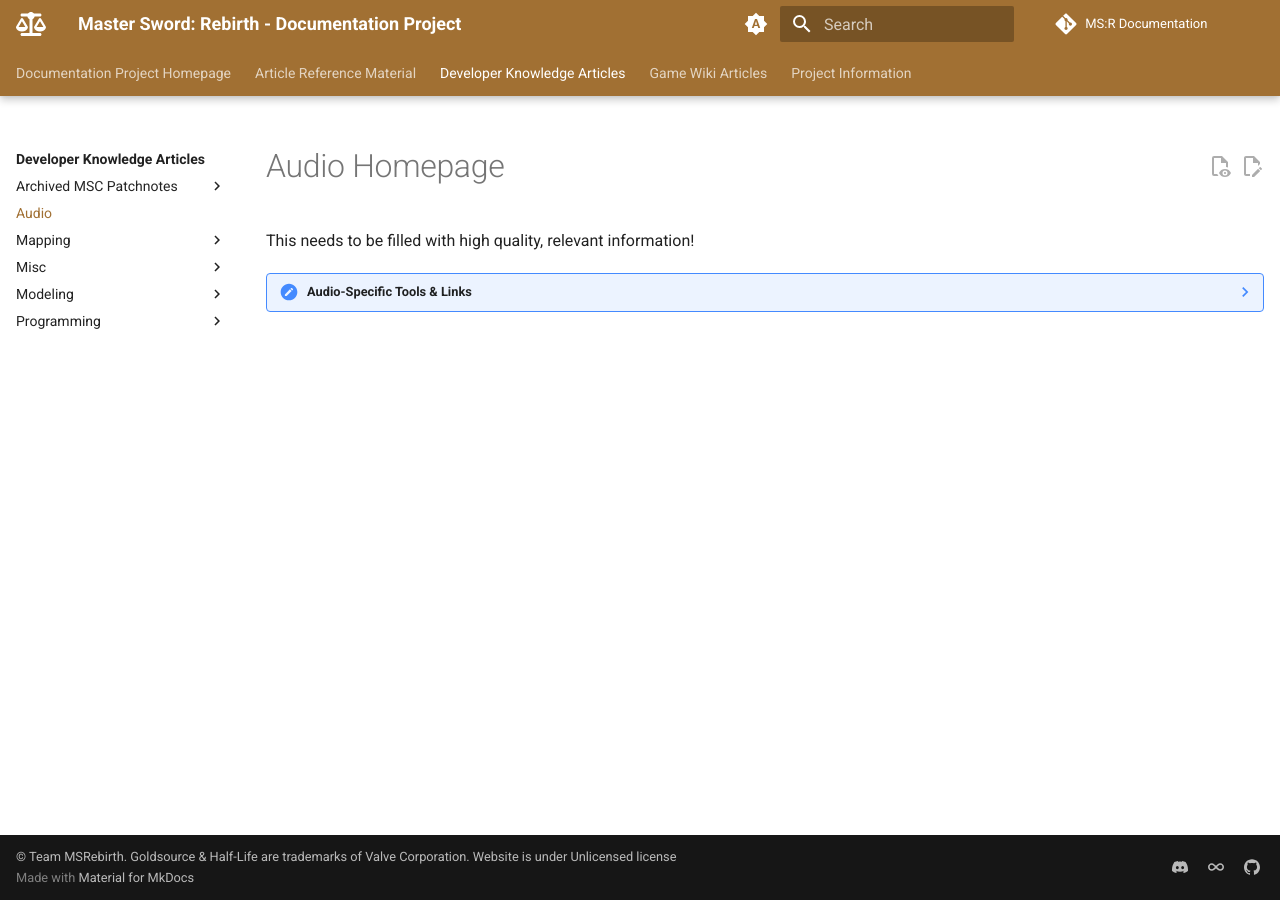
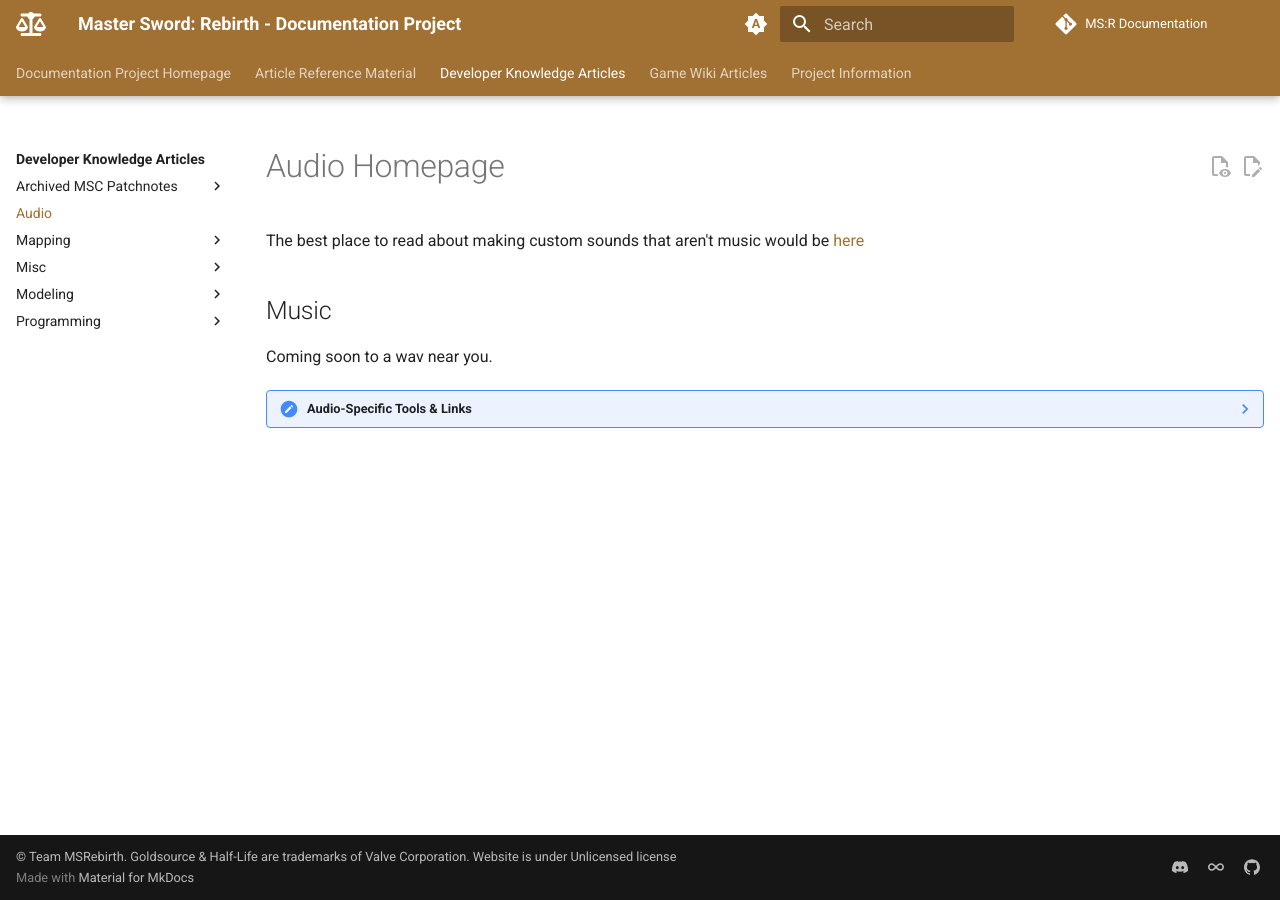
Before and after one commit to Syndel-Birb/msr-documentation, an MkDocs documentation site: the page built from docs/Developer-Knowledge-Articles/audio/index.md, in a window 1280 px wide. Built offline with MkDocs 1.6.1 and Material for MkDocs 9.7.7, drawn with Linux system fonts in a browser that asks for light colours; comment, search, counter and statistics services are not loaded.

Commit message:
Update index.md

```diff
--- a/docs/Developer-Knowledge-Articles/audio/index.md
+++ b/docs/Developer-Knowledge-Articles/audio/index.md
@@ -1,6 +1,8 @@
 # Audio Homepage
+The best place to read about making custom sounds that aren't music would be [here](https://twhl.info/wiki/page/Tutorial%3A_Making_Custom_Sounds)
 
-This needs to be filled with high quality, relevant information!
+## Music
+Coming soon to a wav near you.
 
 
 ??? note "Audio-Specific Tools & Links"
```
